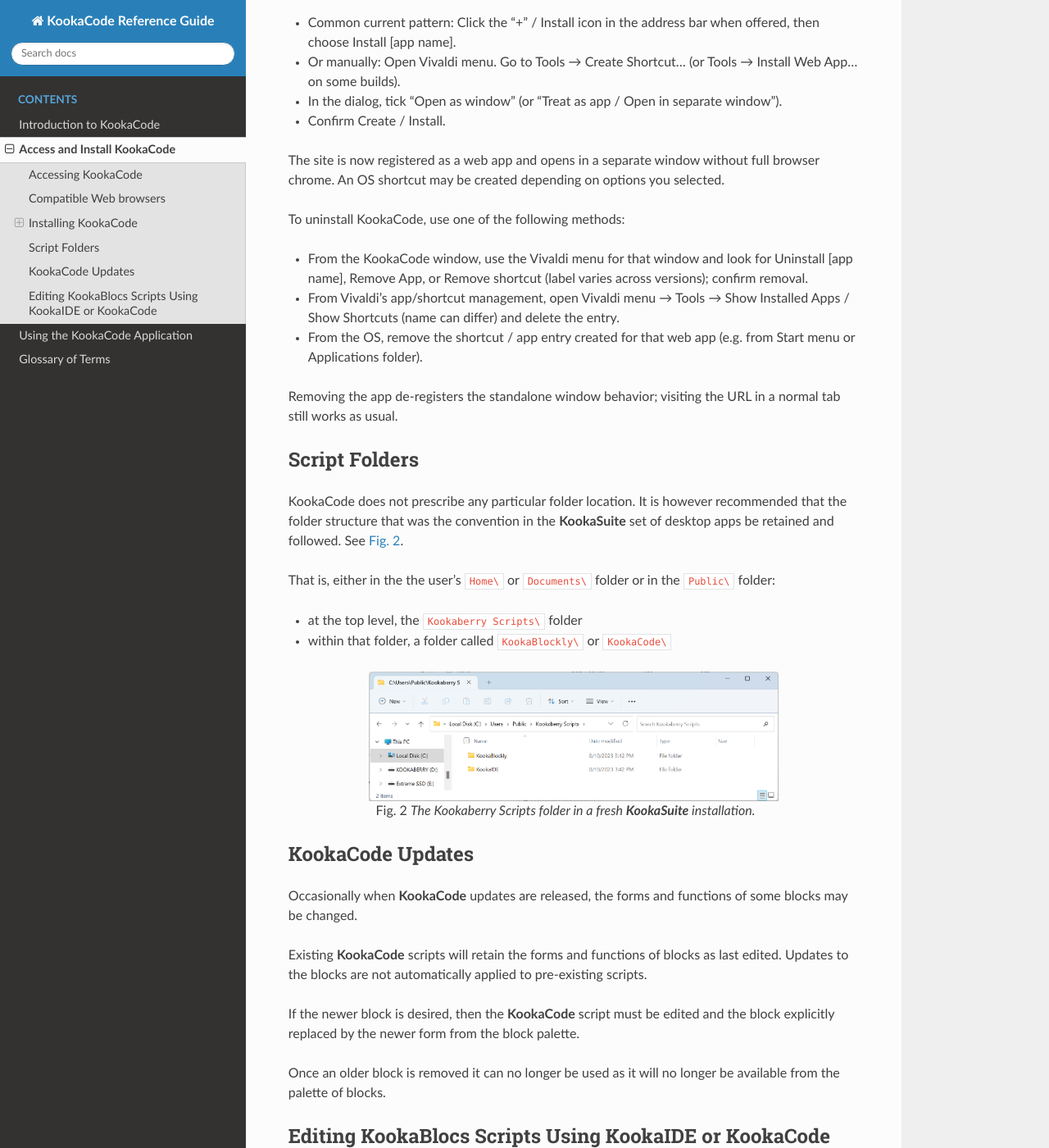
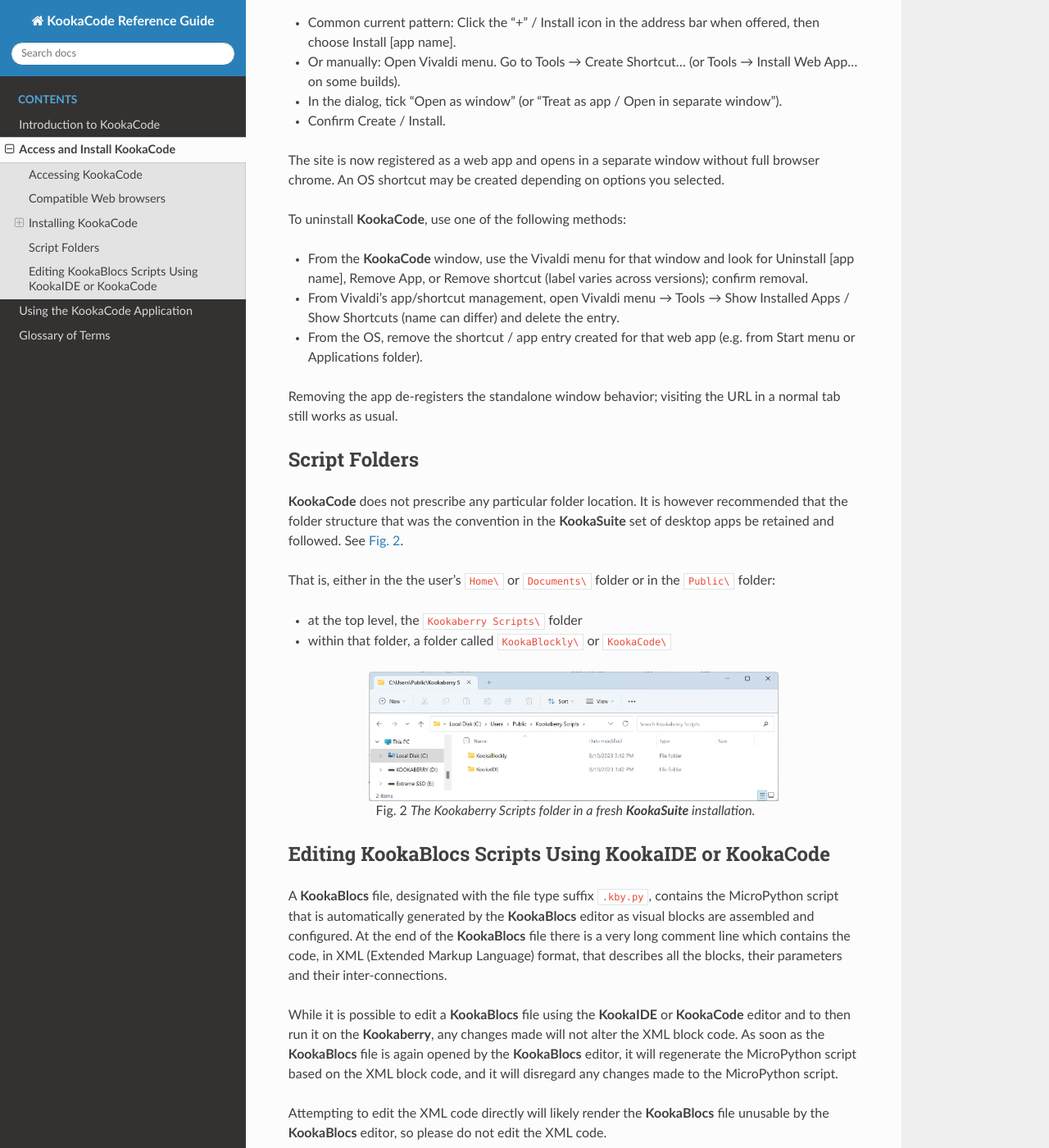
Before and after one commit to TDStrasser/KookaCode-Reference-Guide, a Sphinx documentation site: the page built from docs/source/installing.rst, in a window 1280 px wide and 1400 px high, scrolled down 3627 px. Shown: the whole window at 82% size. Built offline with Sphinx 7.4.7 and the Read the Docs theme 3.1.0, drawn with Linux system fonts in a browser that asks for light colours; some of the changed text lies outside the part shown.

Commit message:
Miscellaneous edits

```diff
--- a/docs/source/installing.rst
+++ b/docs/source/installing.rst
@@ -35,10 +35,10 @@
    :width: 80%
    :align: center
 
-KookaCode is a Progressive Web Application (PWA). A PWA is a website that works and feels like a native mobile or desktop app,
-without needing to be downloaded from an app store.
+**KookaCode** is a **Progressive Web Application** (PWA).
+A PWA is a website that works and feels like a native mobile or desktop app, without needing to be downloaded from an app store.
 
-Instead of opening KookaCode in a browser tab every time, you can install it once from the website.
+Instead of opening **KookaCode** in a browser tab every time, you can install it once from the website.
 It then appears on your home screen, taskbar, or app menu—just like a regular app.
 
 PWAs will work offline. They can cache content so they continue to work even if your internet connection drops or is slow. When you go back online,
@@ -56,7 +56,7 @@
 * Microsoft Edge (Windows / macOS / Linux)
 * Vivaldi (Windows / macOS / Linux)
 
-KookaCode will not run successfully on tablets or smart phones as the necessary functionality for connecting to the Kookaberry
+**KookaCode** will not run successfully on tablets or smart phones as the necessary functionality for connecting to the **Kookaberry**
 is not supported on these devices.
 
 Installing KookaCode
@@ -72,7 +72,7 @@
 
 Online help: https://support.google.com/chrome/answer/9658361?hl=en&co=genie.platform%3DDesktop#
 
-To install as a PWA, navigate to the KookaCode website. Look at the right side of the address bar:
+To install as a PWA, navigate to the **KookaCode** website. Look at the right side of the address bar:
 
 * If installable, you will see an “Install app” icon (a computer with a down arrow), or a prompt “Install [app name]”.
 * Click the Install button.
@@ -83,13 +83,13 @@
 * Add an app entry to the OS (Start menu on Windows, Applications folder/Launchpad on macOS, app launcher on Linux/ChromeOS).
 * Optionally create a desktop/taskbar shortcut depending on your OS and settings.
 
-KookaCode now opens in a standalone window without the usual browser UI (tabs, address bar).
+**KookaCode** now opens in a standalone window without the usual browser UI (tabs, address bar).
 
-To uninstall KookaCode, any of these methods work:
+To uninstall **KookaCode**, any of these methods work:
 
 * Open the PWA window, open the ⋮ menu and choose Uninstall [app name] (or “App info” → “Uninstall”). or
 * In Chrome, go to chrome://apps (or Settings → Apps → Manage apps in recent builds). or
-* On the desktop or task-bar, right‑click the KookaCode icon and select Remove from Chrome / Uninstall. or
+* On the desktop or task-bar, right‑click the **KookaCode** icon and select Remove from Chrome / Uninstall. or
 * From the OS, use the normal OS app management (e.g. Windows “Apps & features”, macOS drag app icon to Trash) and remove the PWA entry if visible.
 
 Chrome will clean up the browser app entry and optionally ask whether to delete associated data.
@@ -99,7 +99,7 @@
 
 Online help: https://learn.microsoft.com/en-us/microsoft-edge/progressive-web-apps/ux
 
-To install as a PWA, navigate to the KookaCode website.
+To install as a PWA, navigate to the **KookaCode** website.
 
 * In the Edge toolbar, look for the “App available – Install” icon on the right of the address bar, or:
 * Open the ⋯ (Settings and more) menu.
@@ -109,9 +109,9 @@
 
 Edge creates a standalone app window and registers it with the OS.
 
-To uninstall KookaCode, use any of the following methods:
+To uninstall **KookaCode**, use any of the following methods:
 
-* From the KookaCode window, open ⋯ in the title bar (or Edge menu) and choose Uninstall [app name]. or
+* From the **KookaCode** window, open ⋯ in the title bar (or Edge menu) and choose Uninstall [app name]. or
 * From within Edge, go to Settings → Apps → Manage apps. Find the app in the list, click the ⋯ menu next to it, choose Uninstall.
 * From the OS, remove it via the regular app list (e.g. Windows Start → right‑click → Uninstall).
 
@@ -124,7 +124,7 @@
 
 Vivaldi supports installed web apps / standalone windows via Chromium’s app mechanism.
 
-To install KookaCode as a PWA, navigate to the KookaCode website in Vivaldi, and use one of these approaches (depending on version):
+To install **KookaCode** as a PWA, navigate to the **KookaCode** website in Vivaldi, and use one of these approaches (depending on version):
 
 * Common current pattern: Click the “+” / Install icon in the address bar when offered, then choose Install [app name].
 * Or manually: Open Vivaldi menu. Go to Tools → Create Shortcut… (or Tools → Install Web App… on some builds).
@@ -134,9 +134,9 @@
 The site is now registered as a web app and opens in a separate window without full browser chrome.
 An OS shortcut may be created depending on options you selected.
 
-To uninstall KookaCode, use one of the following methods:
+To uninstall **KookaCode**, use one of the following methods:
 
-* From the KookaCode window, use the Vivaldi menu for that window and look for Uninstall [app name], Remove App, or Remove shortcut (label varies across versions); confirm removal.
+* From the **KookaCode** window, use the Vivaldi menu for that window and look for Uninstall [app name], Remove App, or Remove shortcut (label varies across versions); confirm removal.
 * From Vivaldi’s app/shortcut management, open Vivaldi menu → Tools → Show Installed Apps / Show Shortcuts (name can differ) and delete the entry.
 * From the OS, remove the shortcut / app entry created for that web app (e.g. from Start menu or Applications folder).
 
@@ -145,7 +145,7 @@
 Script Folders
 --------------
 
-KookaCode does not prescribe any particular folder location.
+**KookaCode** does not prescribe any particular folder location.
 It is however recommended that the folder structure that was the convention in the **KookaSuite** set of desktop apps be retained and followed.
 See :numref:`wininstallfolders`.
 
@@ -162,20 +162,8 @@
    The Kookaberry Scripts folder in a fresh **KookaSuite** installation.
 
 
-KookaCode Updates
-------------------
-
-Occasionally when **KookaCode** updates are released, the forms and functions of some blocks may be changed.
-
-Existing **KookaCode** scripts will retain the forms and functions of blocks as last edited.
-Updates to the blocks are not automatically applied to pre-existing scripts.
-
-If the newer block is desired, then the **KookaCode** script must be edited and the block explicitly replaced by the newer form from the block palette.
-
-Once an older block is removed it can no longer be used as it will no longer be available from the palette of blocks.
-
 Editing KookaBlocs Scripts Using KookaIDE or KookaCode
---------------------------------------------------------
+------------------------------------------------------
 
 A **KookaBlocs** file, designated with the file type suffix ``.kby.py``,
 contains the MicroPython script that is automatically generated by the **KookaBlocs** editor
@@ -183,7 +171,7 @@
 At the end of the **KookaBlocs** file there is a very long comment line which contains the code, in XML (Extended Markup Language) format,
 that describes all the blocks, their parameters and their inter-connections.
 
-While it is possible to edit a **KookaBlocs** file using the **KookaIDE** or **KookaCode** editor and to then run it on the Kookaberry,
+While it is possible to edit a **KookaBlocs** file using the **KookaIDE** or **KookaCode** editor and to then run it on the **Kookaberry**,
 any changes made will not alter the XML block code.
 As soon as the **KookaBlocs** file is again opened by the **KookaBlocs** editor, it will regenerate the MicroPython script
 based on the XML block code, and it will disregard any changes made to the MicroPython script.
```
Also changed, not shown: docs/source/introduction.rst (+6 -4 lines), docs/source/using.rst (+8 -5 lines).
